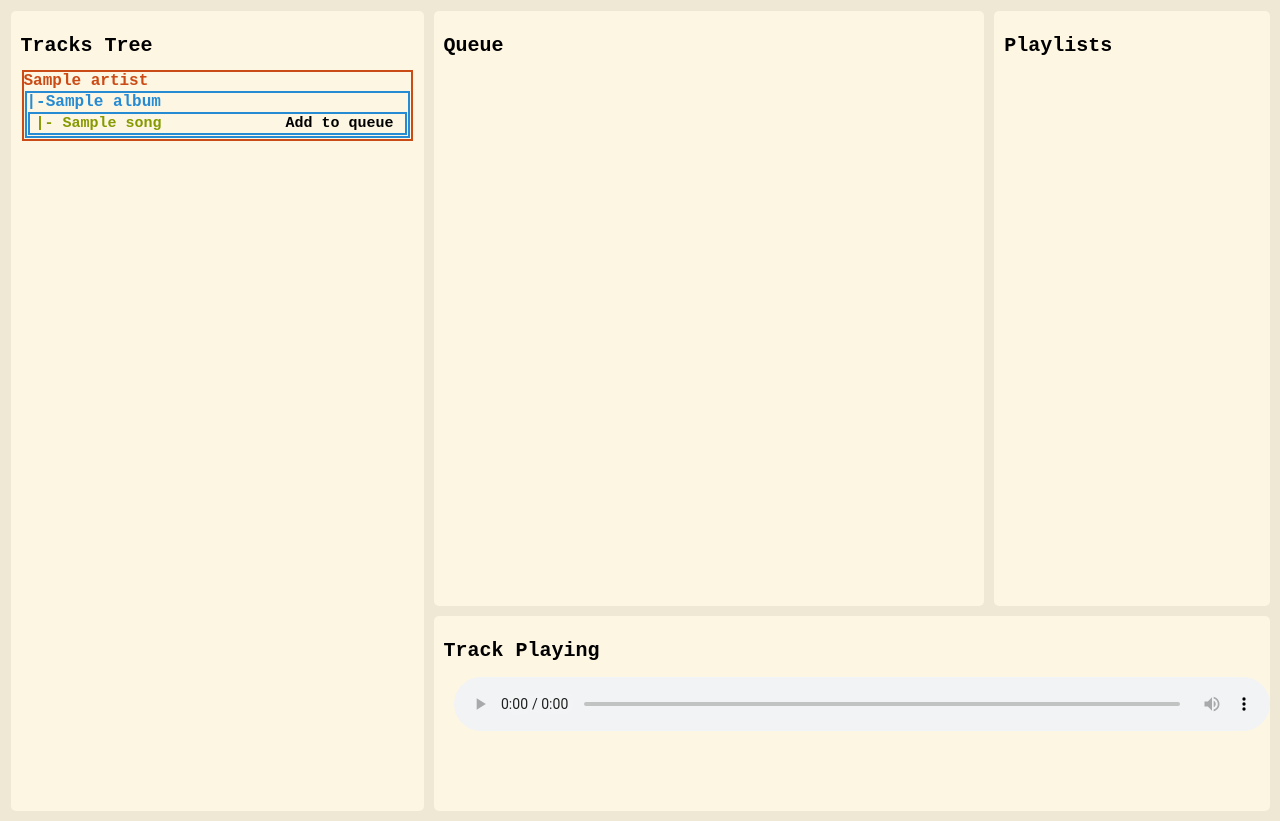
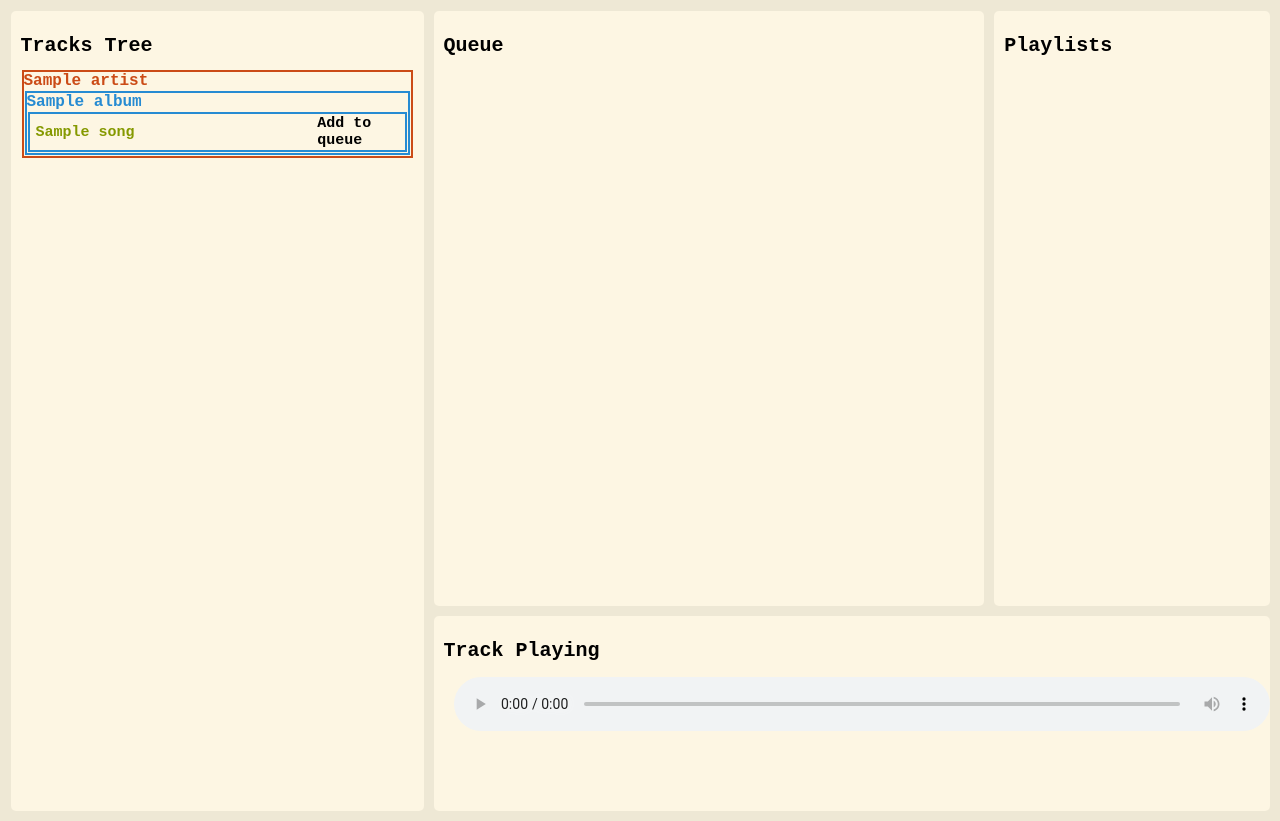
Before and after one commit to Ahmed42/media-player, a Django app: page /musiclib/playback/ in a window 1280 px wide. Run offline with Django 4.2, Linux system fonts and the light colour scheme; tables that the repository leaves empty hold one stand-in row (values such as "Sample post").

Commit message:
Minor CSS edits.

```diff
--- a/musiclib/static/musiclib/script.js
+++ b/musiclib/static/musiclib/script.js
@@ -12,6 +12,7 @@ var currently_playing = null;
 
 function addTrackToQueue(track_button) {
 	new_queue_track = document.createElement("li");
+	new_queue_track.classList.add("tracklistitem");
 
 	// Reuse the track button
 	new_track_button = track_button.cloneNode(true);
--- a/musiclib/static/musiclib/style.css
+++ b/musiclib/static/musiclib/style.css
@@ -72,11 +72,11 @@ ul {
 .playlist {
 	color: #cb4b16;
 }
-
+/*
 .album::before, .track::before {
 	content: "|-";
 }
-
+*/
 ul {
 	margin: 0px;
 	padding: 0px;
@@ -88,10 +88,17 @@ li {
 	border: solid 2px;
 }
 
+.tracklistitem {
+	display: grid;
+	grid-template-columns: 3fr 1fr;
+	grid-gap: 2px;
+}
+
 button.track, button.remove, button.addtoqueue {
 	border: none;
 	background: none;
 	font-size: 15px;
+	text-align: start;
 }
 
 .playing {
@@ -108,7 +115,7 @@ button.track {
 }*/
 
 button.addtoqueue, button.remove {
-	position: absolute;
+	/*position: absolute;*/
 	right: 5px;
 }
 
--- a/musiclib/templates/musiclib/playback.html
+++ b/musiclib/templates/musiclib/playback.html
@@ -19,7 +19,7 @@
                 <li class="album">{{album.name}}
 		<ul>
 			  {% for song in songs %}
-			  <li>
+			  <li class="tracklistitem">
 				  <button class="track"
 					  data-trackurl={{ song.song_file.url }}
 					  data-trackid={{ song.id }}>
```
Also changed, not shown: 1 other file.
